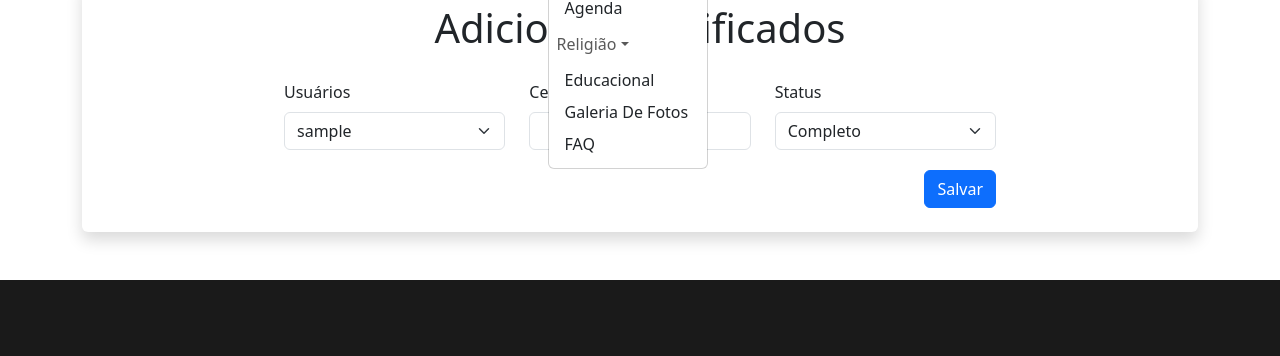
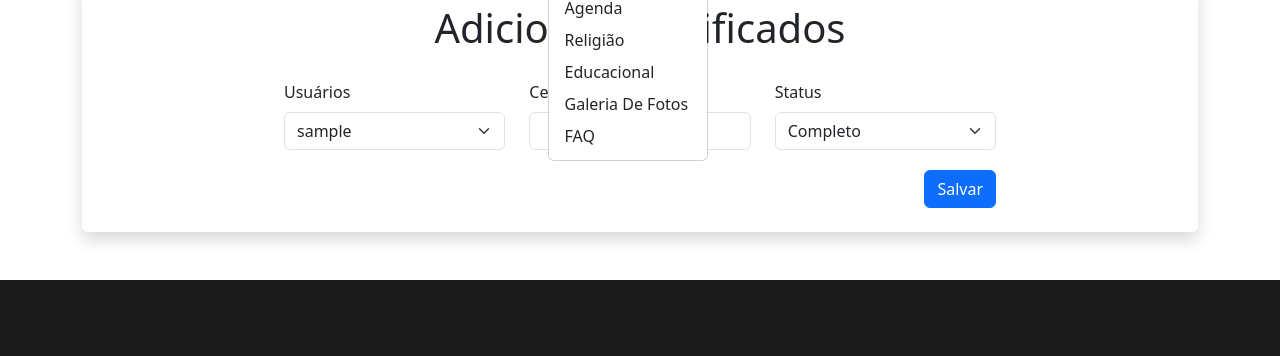
Before and after one commit to Fraguismo-org/fraguismo, a Django app: page /cursos/add_certificados/ in a window 1280 px wide, after a click on "Fraguismo". Shown: the part 297-653 px from the top of the page. Run offline with Django 4.2, Linux system fonts and the light colour scheme; the visitor is signed in with stand-in values (Sample User, id 1); data comes from the database, SQL or seed files in the repository; some libraries are stand-ins or nearby versions.

Commit message:
site-fraguismo: index

```diff
--- a/site_fraguismo/templates/base.html
+++ b/site_fraguismo/templates/base.html
@@ -43,21 +43,13 @@
                                     <a class="dropdown-item" href="{% url 'contato' %}">Contato</a>
                                 </li>
                                 <li>
-                                    <a class="dropdown-item" href="https://fraguismo.org/administrativo/">Administrativo</a>
+                                    <a class="dropdown-item" href="{% url 'administrativo'%}">Administrativo</a>
                                 </li>
                                 <li>
-                                    <a class="dropdown-item" href="https://fraguismo.org/agenda/">Agenda</a>
+                                    <a class="dropdown-item" href="{% url 'agenda' %}">Agenda</a>
                                 </li>
                                 <li class="nav-item dropdown">
-                                    <a class="nav-link dropdown-toggle" role="button" data-bs-toggle="dropdown" aria-expanded="false" href="https://fraguismo.org/no-que-acreditamos/">Religião</a>
-                                    <ul class="dropdown-menu">
-                                        <li>
-                                            <a class="dropdown-item" href="https://fraguismo.org/no-que-acreditamos-2/">No Que Acreditamos</a>
-                                        </li>
-                                        <li>
-                                            <a class="dropdown-item" href="https://fraguismo.org/nossos-textos/">Nossos Textos</a>
-                                        </li>
-                                    </ul>
+                                    <a class="dropdown-item">Religião</a>
                                 </li>
                                 <li>
                                     <a class="dropdown-item" href="https://fraguismo.org/religiao-educacional/">Educacional</a>
--- a/site_fraguismo/urls.py
+++ b/site_fraguismo/urls.py
@@ -8,4 +8,6 @@ urlpatterns = [
     path('termos_condicoes/', views.termos_condicoes, name='termos_condicoes'),
     path('sobre_nos/', views.sobre_nos, name='sobre_nos'),
     path('contato/', views.contato, name='contato'),
+    path('administrativo/', views.administrativo, name='administrativo'),
+    path('agenda/', views.agenda, name='agenda'),
 ]
--- a/site_fraguismo/views.py
+++ b/site_fraguismo/views.py
@@ -26,3 +26,9 @@ def contato(request):
         mensagem.save()
         return redirect('index')
     return render(request, 'contato.html')
+
+def administrativo(request):
+    return redirect('index')
+
+def agenda(request):
+    return redirect('index')
```
